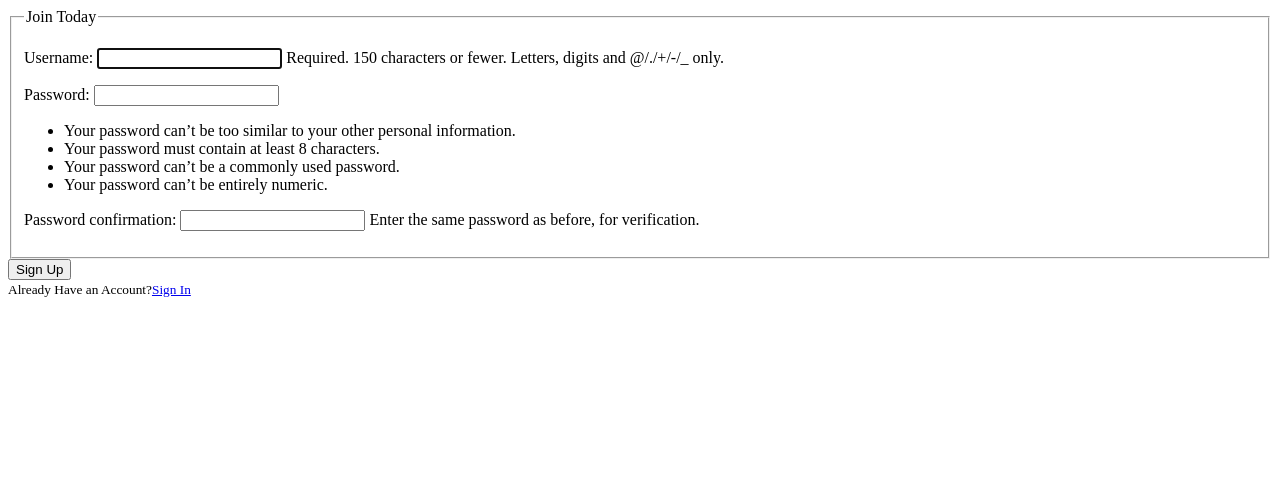
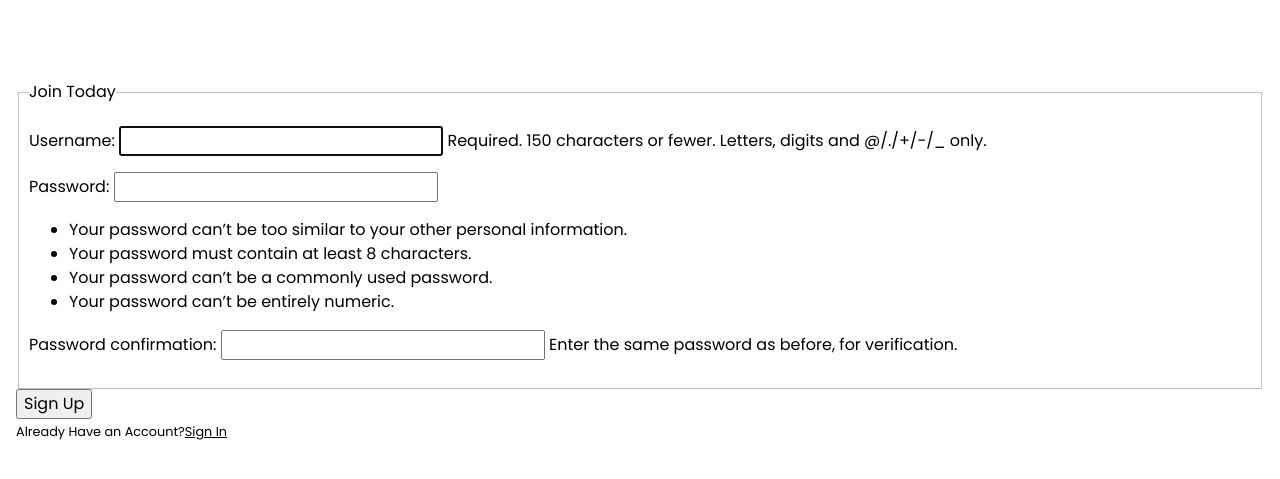
Before and after one commit to walshb15/MovieRecommender, a Django app: page /register/ in a window 1280 px wide. Shown: the top 479 px of the page. Run offline with Django 3.2, Linux system fonts and the light colour scheme.

Commit message:
register page formatting

```diff
--- a/users/templates/users/register.html
+++ b/users/templates/users/register.html
@@ -1,6 +1,27 @@
 {% extends "movieRecommender/base.html" %}
 {% block content %}
-    <div class="content-section">
+
+<!DOCTYPE html>
+<html lang="en">
+<title>Login</title>
+<meta charset="UTF-8">
+<meta name="viewport" content="width=device-width, initial-scale=1">
+<link rel="stylesheet" href="https://www.w3schools.com/w3css/4/w3.css">
+<link rel="stylesheet" href="https://fonts.googleapis.com/css?family=Poppins">
+<style>
+body,h1,h2,h3,h4,h5 {font-family: "Poppins", sans-serif}
+body {font-size:16px;}
+.w3-half img{margin-bottom:-6px;margin-top:16px;opacity:0.8;cursor:pointer}
+.w3-half img:hover{opacity:1}
+</style>
+<body>
+<!-- Top menu on small screens -->
+<header class="w3-container w3-top w3-hide-large w3-red w3-xlarge w3-padding">
+    <span>Account</span>
+</header>
+</body>
+
+    <div class="w3-container" style="margin-top:80px">
         <form method="POST">
             {% csrf_token %}
             <fieldset class="form-group">
```
